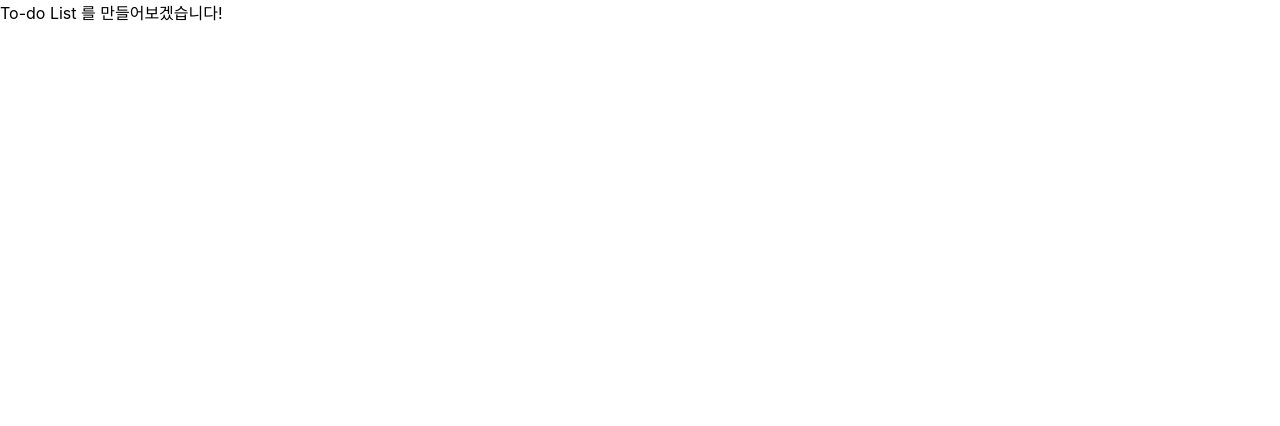
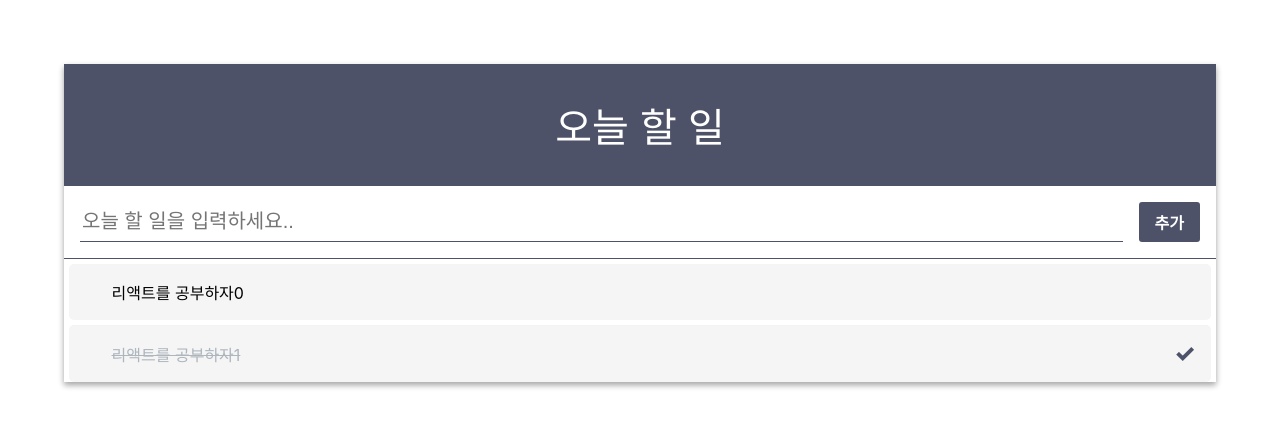
Before and after one commit to mazxyni/todoList, a React (Create React App) app: page / in a window 1280 px wide. Shown: the top 426 px of the page. Built offline with nearby package versions, Linux system fonts and the light colour scheme.

Commit message:
TodoItem 컴포넌트 이벤트 추가까지 완료

```diff
--- a/src/App.js
+++ b/src/App.js
@@ -1,11 +1,63 @@
 import React from 'react';
+import TodoListTemplate from './components/js/TodoListTemplate';
+import Form from './components/js/Form';
+import TodoItemList from './components/js/TodoItemList';
 
 class App extends React.Component {
+    constructor(props) {
+        super(props);
+        this.id = 2;
+        this.state = {
+            input: "",
+            todos: [
+                { id: 0, content: '리액트를 공부하자0', isComplete: false },
+                { id: 1, content: '리액트를 공부하자1', isComplete: true }
+            ]
+        }
+        this.handleChange = this.handleChange.bind(this);
+        this.handleCreate = this.handleCreate.bind(this);
+        this.handleKeyPress = this.handleKeyPress.bind(this);
+    }
+
+    handleChange(event) {
+        this.setState({
+            input: event.target.value
+        });
+    }
+
+    handleCreate() {
+        const { input, todos } = this.state;
+        if (input === "") {
+            alert("오늘 할 일을 입력해주세요!");
+            return;
+        }
+        this.setState({
+            input: "",
+            todos: todos.concat({
+                id: this.id++,
+                content: input,
+                isComplete: false
+            })
+        });
+    }
+
+    handleKeyPress(event) {
+        if (event.key === "Enter") {
+            this.handleCreate();
+        }
+    }
+
     render() {
         return (
-            <div>
-                To-do List 를 만들어보겠습니다!
-            </div>
+            <TodoListTemplate form={(
+                <Form
+                    value={this.state.input}
+                    onChange={this.handleChange}
+                    onCreate={this.handleCreate}
+                    onKeyPress={this.handleKeyPress} />
+            )}>
+                <TodoItemList todos={this.state.todos} />
+            </TodoListTemplate>
         );
     }
 }
--- /dev/null
+++ b/src/components/css/Form.css
@@ -0,0 +1,28 @@
+.form {
+    display: flex;
+  }
+
+.form input {
+    flex: 1; /* 버튼을 뺀 빈 공간을 모두 채워줍니다 */
+    font-size: 1.25rem;
+    outline: none;
+    border: none;
+    border-bottom: 1px solid #353b54e0;
+}
+
+.create-button {
+    padding-top: 0.5rem;
+    padding-bottom: 0.5rem;
+    padding-left: 1rem;
+    padding-right: 1rem;
+    margin-left: 1rem;
+    background: #353b54e0;
+    border-radius: 3px;
+    color: white;
+    font-weight: 600;
+    cursor: pointer;
+}
+
+.create-button:hover {
+    background: #353b54e0;
+}
--- /dev/null
+++ b/src/components/css/TodoItem.css
@@ -0,0 +1,50 @@
+.todo-item {
+    padding: 1rem;
+    display: flex;
+    align-items: center; /* 세로 가운데 정렬 */
+    cursor: pointer;
+    transition: all 0.15s;
+    user-select: none;
+    background-color: whitesmoke;
+    margin: 0.3rem;
+    border-radius: 5px 5px 5px 5px;
+}
+
+.todo-item:hover {
+    background: #353b544d;
+}
+
+/* todo-item 에 마우스가 있을때만 .remove 보이기 */
+.todo-item:hover .todo-item-remove {
+    opacity: 1;
+}
+
+/* todo-item 사이에 윗 테두리 */
+.todo-item + .todo-item {
+    border-top: 1px solid #f1f3f5;
+}
+
+.todo-item-remove {
+    margin-right: 1rem;
+    color: #e64980;
+    font-weight: 600;
+    opacity: 0;
+}
+
+.todo-item-content {
+    flex: 1; /* 체크, 엑스를 제외한 공간 다 채우기 */
+    word-break: break-all;
+}
+
+.isComplete {
+    text-decoration: line-through;
+    color: #adb5bd;
+}
+
+.isComplete-mark {
+    font-size: 1.5rem;
+    line-height: 1rem;
+    margin-left: 1rem;
+    color: #353b54e0;;
+    font-weight: 800;
+}
--- /dev/null
+++ b/src/components/css/TodoListTemplate.css
@@ -0,0 +1,26 @@
+.todo-list-template {
+    background: white;
+    width: 90%;
+    box-shadow: 0 3px 6px rgba(0,0,0,0.16), 0 3px 6px rgba(0,0,0,0.23); /* 그림자 */
+    margin: 0 auto; /* 페이지 중앙 정렬 */
+    margin-top: 4rem;
+}
+
+.todo-list-title {
+    padding: 2rem;
+    font-size: 2.5rem;
+    text-align: center;
+    font-weight: 100;
+    background: #353b54e0;
+    color: white;
+}
+
+.form-wrapper {
+    padding: 1rem;
+    /* border-bottom: 1px solid #22b8cf; */
+    border-bottom: 1px solid #353b54e0;
+}
+
+.todoItemList-wrapper {
+    min-height: 5rem;
+}
--- /dev/null
+++ b/src/components/js/Form.js
@@ -0,0 +1,19 @@
+import React from 'react';
+import '../css/Form.css';
+
+const Form = ({ value, onChange, onCreate, onKeyPress }) => {
+    return (
+        <div className="form">
+            <input
+                value={value}
+                placeholder="오늘 할 일을 입력하세요.."
+                onChange={onChange}
+                onKeyPress={onKeyPress} />
+            <div className="create-button" onClick={onCreate}>
+                추가
+            </div>
+        </div>
+    );
+};
+
+export default Form;
--- /dev/null
+++ b/src/components/js/TodoItem.js
@@ -0,0 +1,29 @@
+import React from 'react';
+import '../css/TodoItem.css';
+
+class TodoItem extends React.Component {
+    render() {
+        const {content, isComplete, id, onToggle, onRemove} = this.props;
+
+        return (
+            <div className="todo-item" onClick={() => onToggle(id)}>
+                <div className="todo-item-remove" onClick={(e) => {
+                    e.stopPropagation();    // onToggle 이 실행되지 않도록 함
+                    onRemove(id)}
+                }>
+                    &times;
+                </div>
+                <div className={`todo-item-content ${isComplete ? 'isComplete' : ''}`}>
+                    <div>
+                       {content}
+                    </div>
+                </div>
+                {
+                    isComplete && (<div className="isComplete-mark">✓</div>)
+                }
+            </div>
+        )
+    }
+}
+
+export default TodoItem;
--- /dev/null
+++ b/src/components/js/TodoItemList.js
@@ -0,0 +1,28 @@
+import React from 'react';
+import TodoItem from './TodoItem';
+
+class TodoItemList extends React.Component {
+    render() {
+        const {todos, onToggle, onRemove} = this.props;
+
+        const todoList = todos.map (
+            ({id, content, isComplete}) => (
+                <TodoItem
+                    id={id}
+                    content={content}
+                    isComplete={isComplete}
+                    onToggle={onToggle}
+                    onRemove={onRemove}
+                    key={id} />
+            )
+        );
+
+        return (
+            <div>
+                {todoList}
+            </div>
+        );
+    }
+}
+
+export default TodoItemList;
--- /dev/null
+++ b/src/components/js/TodoListTemplate.js
@@ -0,0 +1,20 @@
+import React from 'react';
+import '../css/TodoListTemplate.css';
+
+const TodoListTemplate = ({ form, children }) => {
+    return (
+        <main className="todo-list-template">
+            <div className="todo-list-title">
+                오늘 할 일
+            </div>
+            <section className="form-wrapper">
+                {form}
+            </section>
+            <section className="todoItemList-wrapper">
+                {children}
+            </section>
+        </main>
+    );
+};
+
+export default TodoListTemplate;
```
Also changed, not shown: src/components/css/TodoItemList.css (added).
